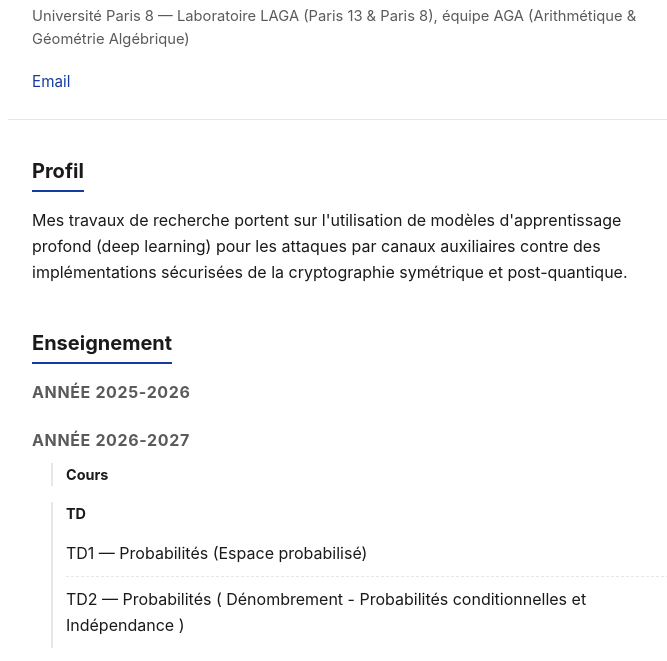
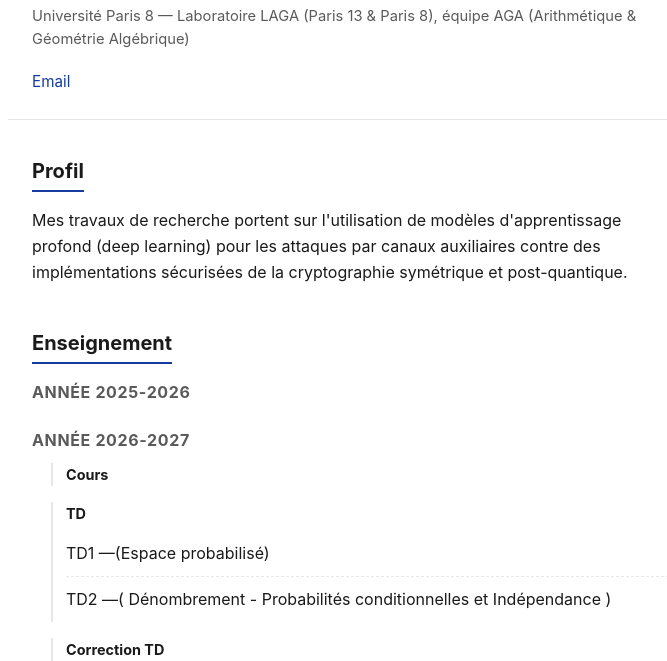
Before and after one commit to kolon-lab/kolon-lab.github.io, a plain HTML site: page index.html in a window 1280 px wide. Shown: the part 137-798 px from the top of the page, without its empty margins (282-949 px from the left). Drawn offline with Linux system fonts and the light colour scheme.

Commit message:
Add files via upload

```diff
--- a/index.html
+++ b/index.html
@@ -59,10 +59,10 @@
       <h4>TD</h4>
       <ul class="resource-list">
         <li>
-          <a href="docs/probabilites/feuille1.pdf">TD1 — Probabilités (Espace probabilisé)</a>
+          <a href="docs/probabilites/feuille1.pdf">TD1 —(Espace probabilisé)</a>
         </li>
         <li>
-          <a href="docs/probabilites/feuille2.pdf">TD2 — Probabilités ( Dénombrement - Probabilités conditionnelles et Indépendance )</a>
+          <a href="docs/probabilites/feuille2.pdf">TD2 —( Dénombrement - Probabilités conditionnelles et Indépendance )</a>
         </li>
       </ul>
     </div>
```
